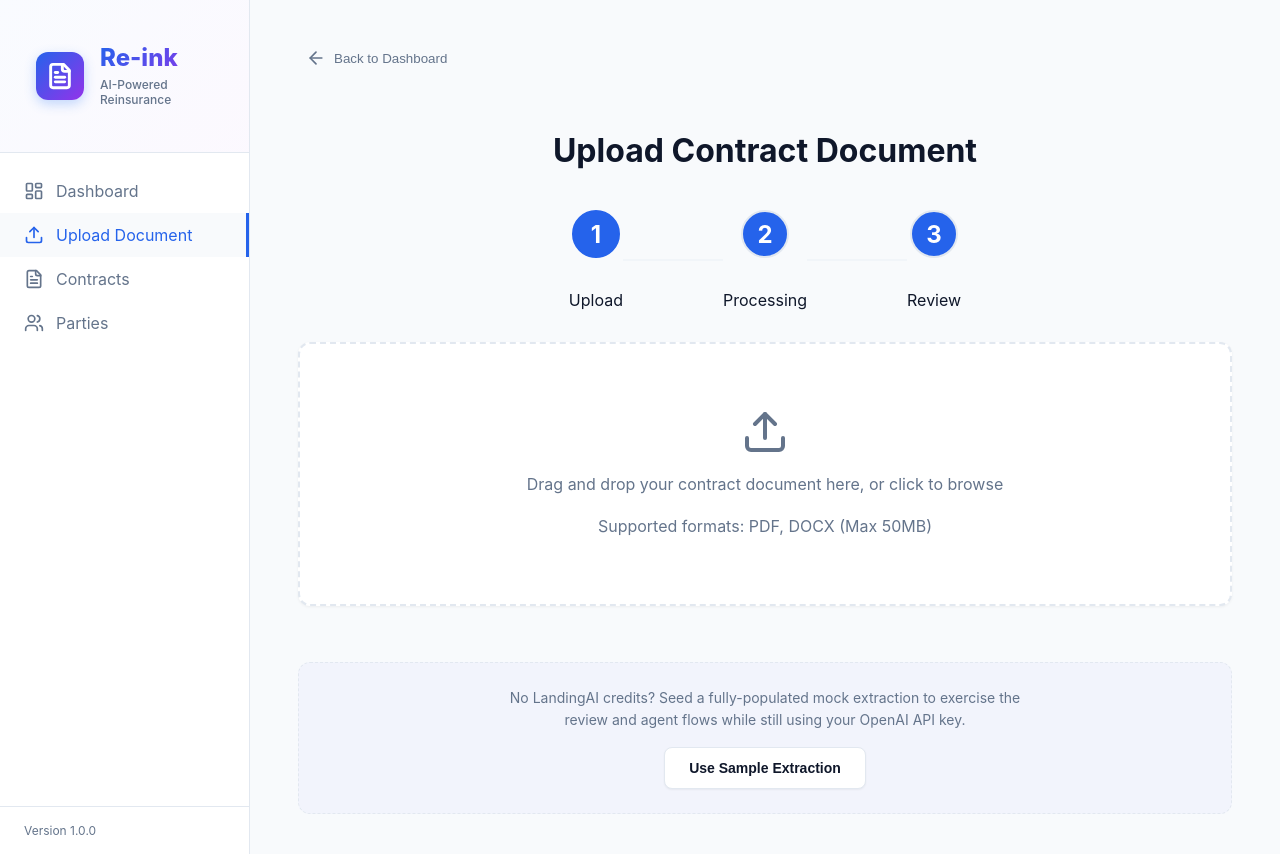
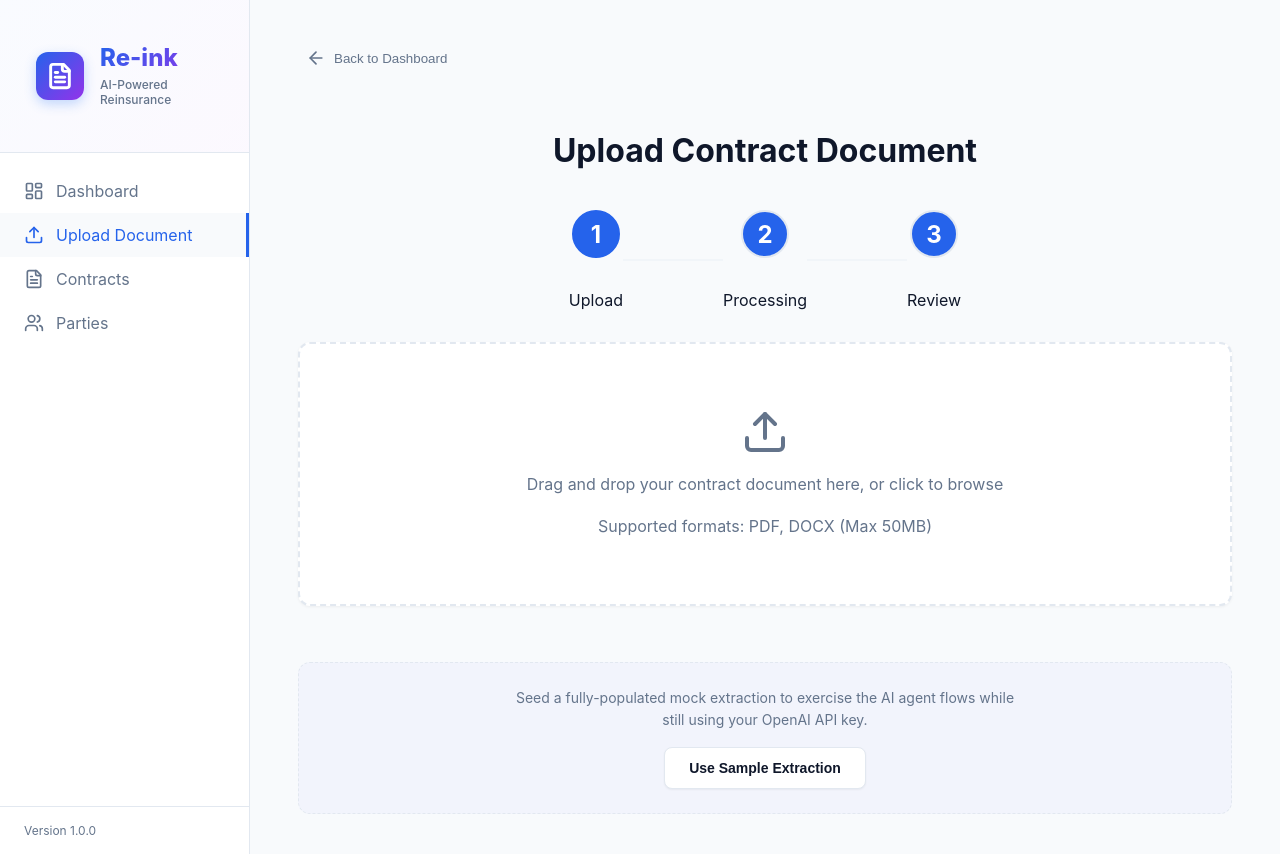
Before and after one commit to vineetsarpal/re-ink, a React (Vite) app in the folder frontend/: page /upload in a window 1280 px wide. Built offline with nearby package versions, Linux system fonts and the light colour scheme; no server answers; the HTML template or start-up script is replaced by a standard one.

Commit message:
Upddate UI text

```diff
--- a/frontend/src/pages/UploadPage.tsx
+++ b/frontend/src/pages/UploadPage.tsx
@@ -187,8 +187,8 @@ export const UploadPage: React.FC = () => {
             />
             <div className="mock-upload">
               <p className="mock-upload__description">
-                No LandingAI credits? Seed a fully-populated mock extraction to exercise
-                the review and agent flows while still using your OpenAI API key.
+                Seed a fully-populated mock extraction to exercise
+                the AI agent flows while still using your OpenAI API key.
               </p>
               <button
                 type="button"
```
